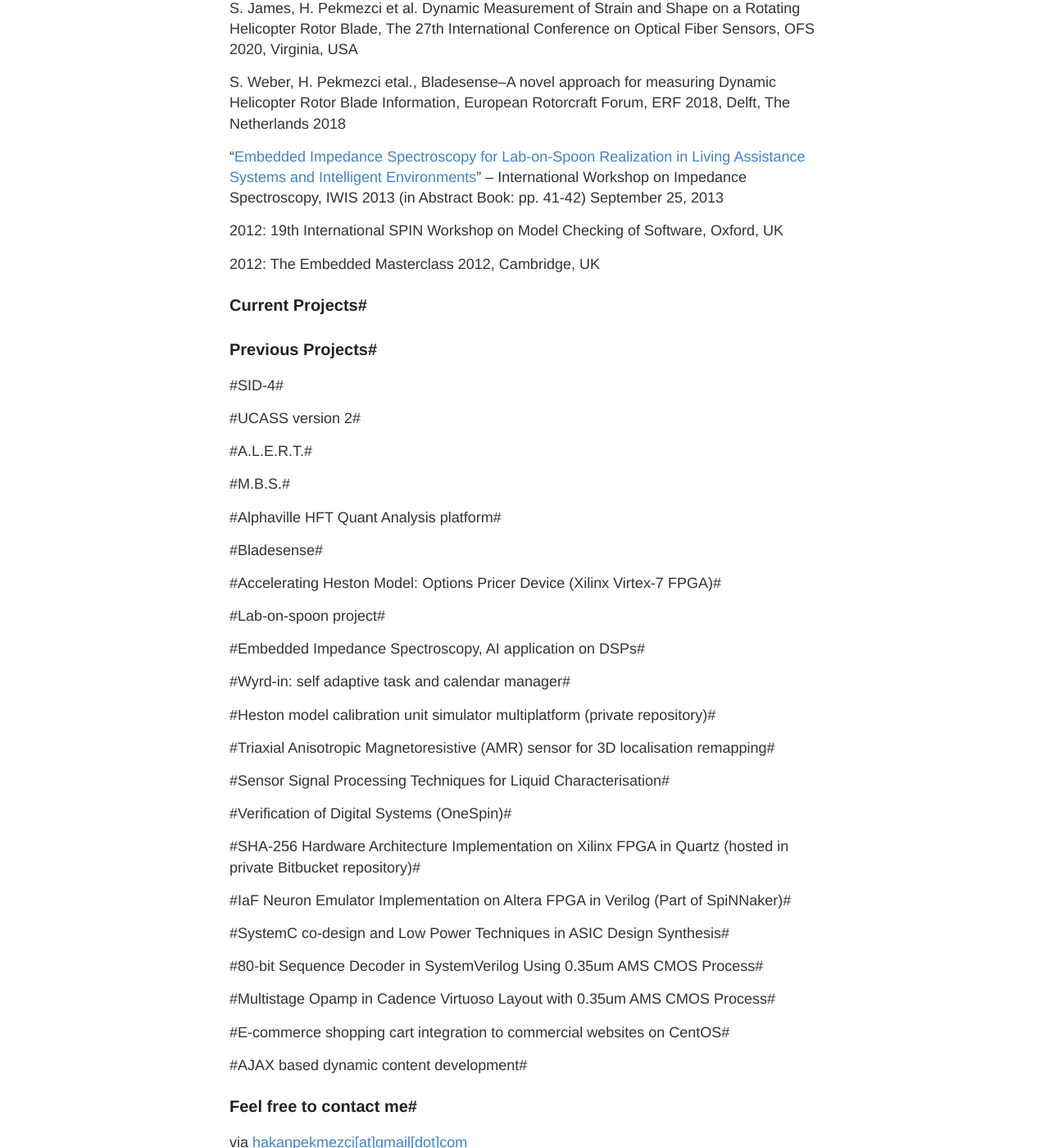
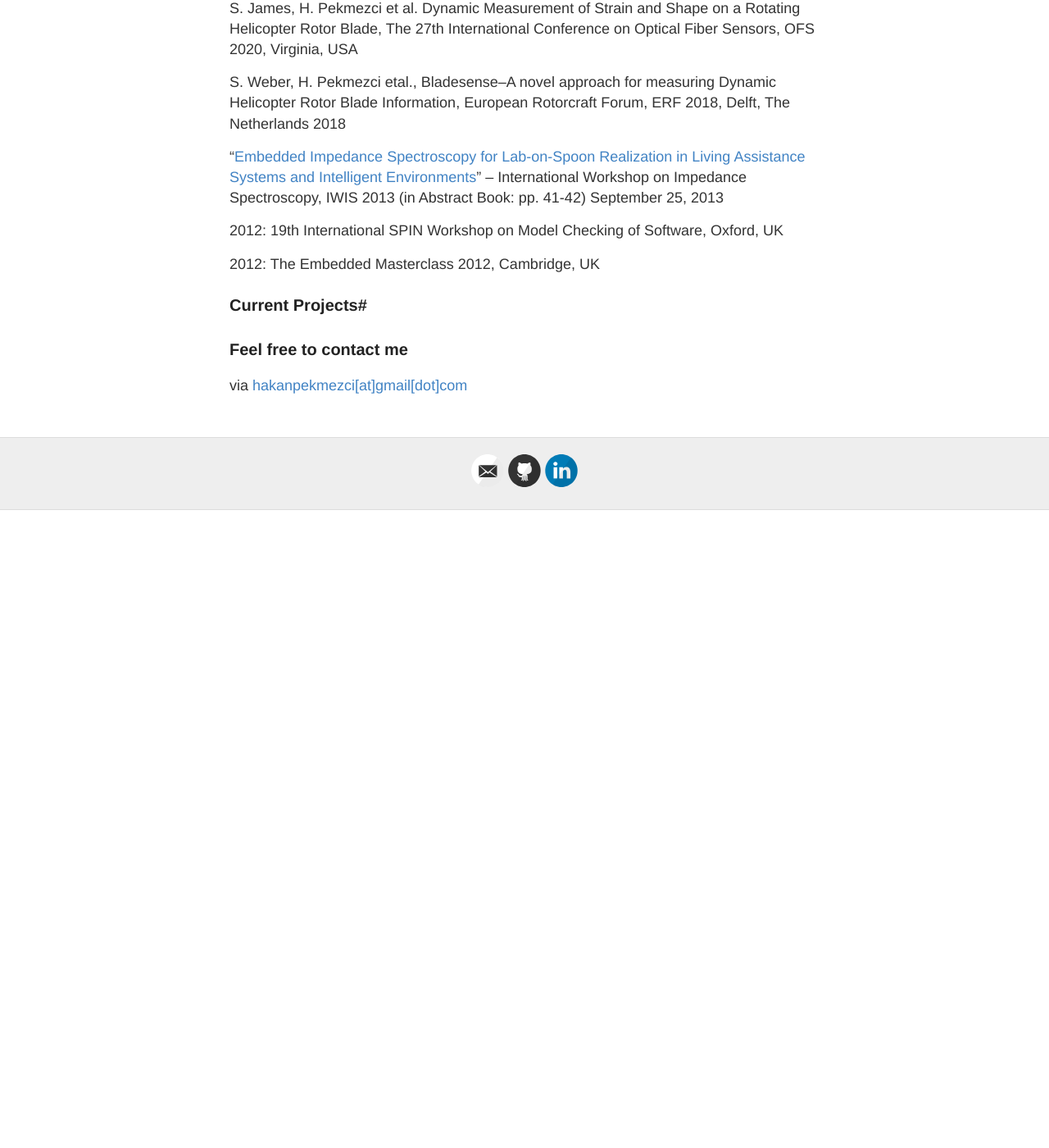
Before and after one commit to pekmezci/pekmezci.github.io, a Jekyll site: the page built from about.md, in a window 1280 px wide and 1400 px high, scrolled down 994 px. Shown: the whole window at 82% size. Built offline with Jekyll 4.4.1, drawn with Linux system fonts in a browser that asks for light colours; after the commit the page ends 1616 px from its top, so only the background shows below that.

Commit message:
Update about.md

```diff
--- a/about.md
+++ b/about.md
@@ -41,7 +41,7 @@ S. Weber, H. Pekmezci etal., Bladesense–A novel approach for measuring Dynamic
 ### Current Projects#
 
 
-### Previous Projects#
+<!--- ### Previous Projects#
 
 #SID-4#
 
@@ -83,8 +83,8 @@ S. Weber, H. Pekmezci etal., Bladesense–A novel approach for measuring Dynamic
 
 #E-commerce shopping cart integration to commercial websites on CentOS#
 
-#AJAX based dynamic content development#
+AJAX based dynamic content development#-->
 
-### Feel free to contact me#
+### Feel free to contact me
 
 via [hakanpekmezci[at]gmail[dot]com](mailto:hakanpekmezci[at]gmail[dot]com)
```
